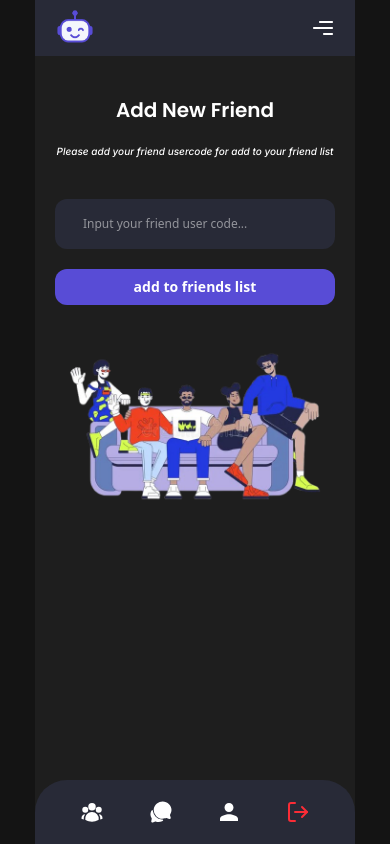
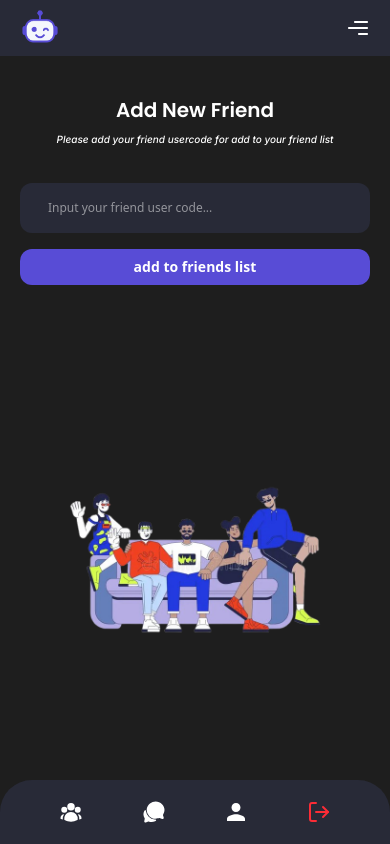
Before and after one commit to VsalCode/nongtalk-app, a React (Vite) app: page /add-friend in a window 390 px wide. Built offline with nearby package versions, Linux system fonts and the light colour scheme.

Commit message:
refactor(styles): AddFriendPage responsivess and PWA optimization

```diff
--- a/src/pages/AddFriendPage.tsx
+++ b/src/pages/AddFriendPage.tsx
@@ -6,12 +6,18 @@ import friends from "../assets/friends.png"
 
 const AddFriendPage = () => {
   return (
-    <main className='bg-black flex items-center justify-center' >
-      <section className='text-white bg-gray min-w-[320px] min-h-[100svh] flex flex-col items-center px-5 py-7 relative'>
+    <main className='bg-black flex items-center justify-center min-h-screen w-full' >
+      <section className='text-white bg-gray w-full max-w-md min-h-screen flex flex-col items-center px-5 py-7 relative sm:min-h-[100vh] sm:max-h-screen sm:rounded-lg sm:my-4'>
         <HeaderBar/>
-        <form className="mt-17 flex flex-col justify-center items-center max-h-full gap-5 flex-wrap" >
+        <form className="mt-17 flex flex-col justify-center items-center flex-1 gap-5 w-full max-w-sm" >
+          <div className="flex flex-col items-center gap-2 text-center">
             <h1 className='font-poppins font-semibold text-xl'>Add New Friend</h1>
-          <p className="font-inter font-medium italic text-[10px]">Please add your friend usercode for add to your friend list</p>
+            <p className="font-inter font-medium italic text-[10px] px-4">
+              Please add your friend usercode for add to your friend list
+            </p>
+          </div>
+
+          <div className="flex flex-col gap-4 w-full">
             <InputText
               id="userCode"
               type="text"
@@ -19,10 +25,18 @@ const AddFriendPage = () => {
             />
             <Button
               text="add to friends list"
-            customStyle="py-2 font-semibold"
+              customStyle="py-2 font-semibold w-full"
               type="submit"
             />
-            <img src={friends} alt="friends-2d-illustrations" className="w-70" />
+          </div>
+
+          <div className="flex-1 flex items-center justify-center">
+            <img
+              src={friends}
+              alt="friends-2d-illustrations"
+              className="w-70 max-w-full h-auto"
+            />
+          </div>
         </form>
         <TabBar />
       </section>
```
Lines whose indentation alone changed are shown as unchanged.
